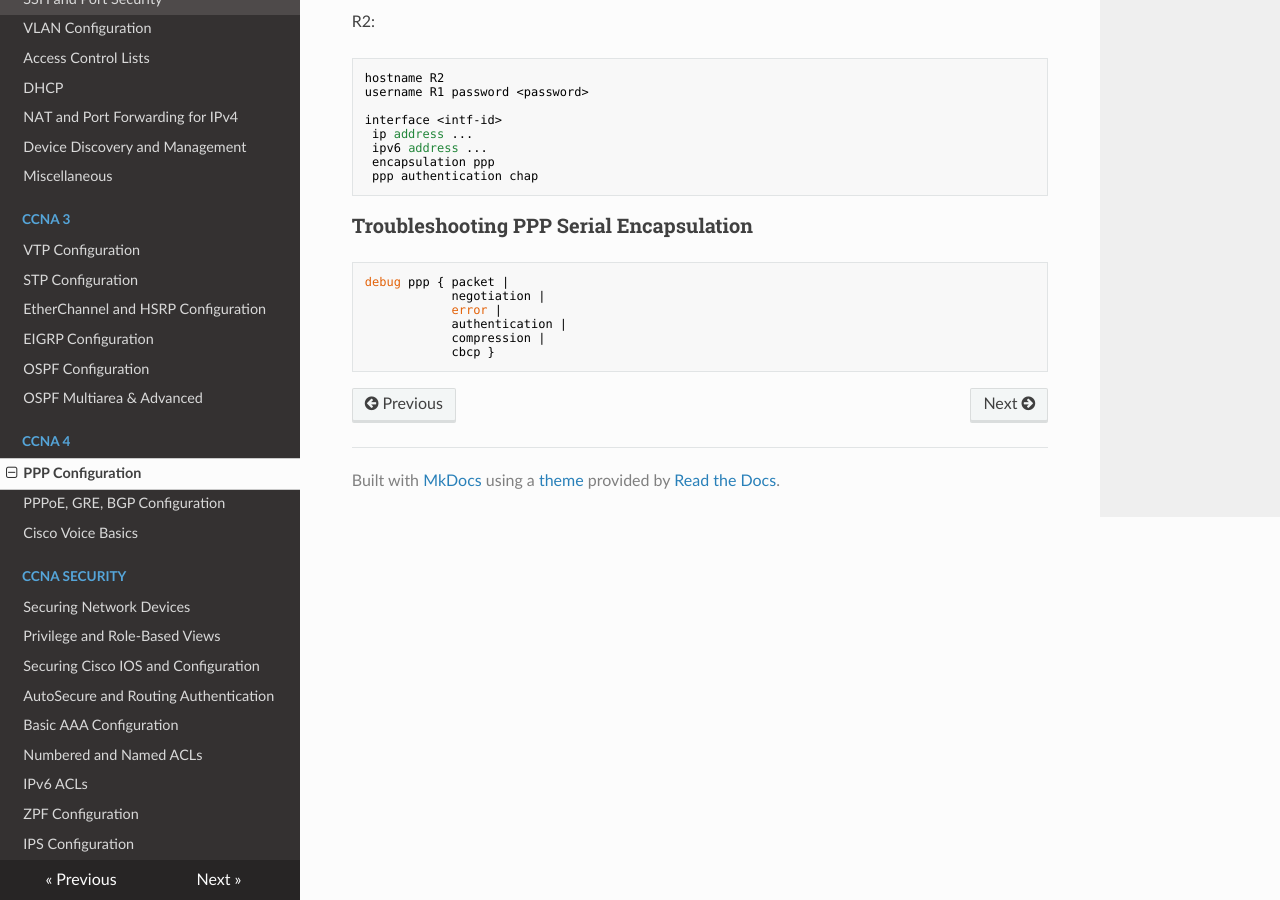
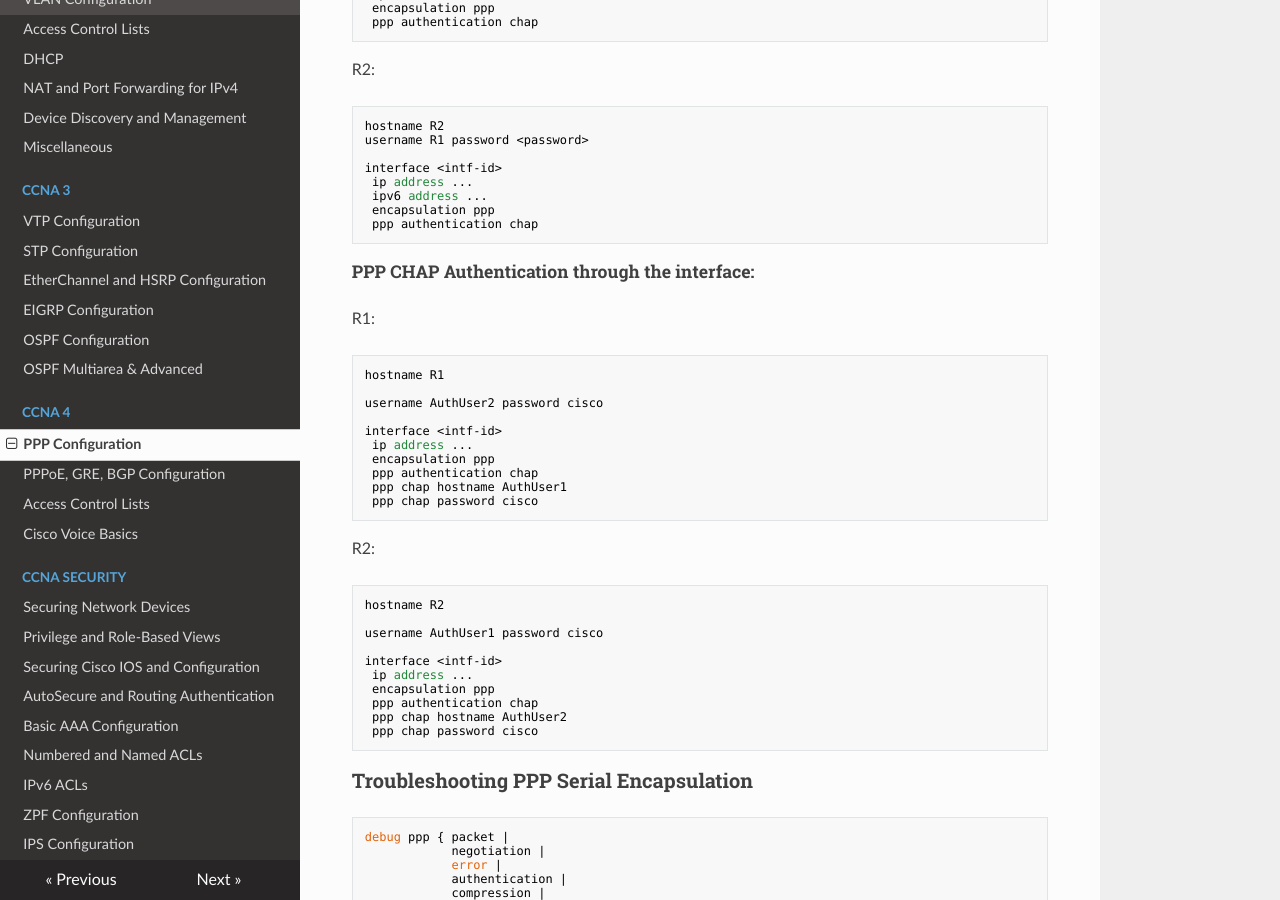
Before and after one commit to dotneko/ccna-ref, an MkDocs documentation site: the page built from docs/CCNA4/PPP_Configuration.md, in a window 1280 px wide and 900 px high, scrolled down 2061 px. Built offline with MkDocs 1.6.1, drawn with Linux system fonts in a browser that asks for light colours; nearby versions of some CDN libraries; old or Windows-style settings are respelled for this version of MkDocs; some of the changed text lies outside the part shown.

Commit message:
Minor fix and update

````diff
--- a/docs/CCNA4/PPP_Configuration.md
+++ b/docs/CCNA4/PPP_Configuration.md
@@ -33,7 +33,8 @@
   ppp quality <percentage>
 ```
 
-- Line will go down if the
+- Line will go down if the link quality percentage is not being maintained.
+- Link quality is calculated by comparing the total number of packets and bytes sent, to the total number of packets and bytes received by the destination node.
 
 ### PPP Multilink Configuration
 
@@ -122,6 +123,38 @@
  ppp authentication chap
 ```
 
+##### PPP CHAP Authentication through the interface:
+
+R1:
+
+```
+hostname R1
+
+username AuthUser2 password cisco
+
+interface <intf-id>
+ ip address ...
+ encapsulation ppp
+ ppp authentication chap
+ ppp chap hostname AuthUser1
+ ppp chap password cisco
+```
+
+R2:
+
+```
+hostname R2
+
+username AuthUser1 password cisco
+
+interface <intf-id>
+ ip address ...
+ encapsulation ppp
+ ppp authentication chap
+ ppp chap hostname AuthUser2
+ ppp chap password cisco
+```
+
 ### Troubleshooting PPP Serial Encapsulation
 
 ```
--- a/mkdocs.yml
+++ b/mkdocs.yml
@@ -26,6 +26,7 @@
 - CCNA 4:
     - 'PPP Configuration': 'CCNA4/PPP_Configuration.md'
     - 'PPPoE, GRE, BGP Configuration': 'CCNA4/PPPoE,GRE,BGP_Configuration.md'
+    - 'Access Control Lists': 'CCNA4/ACLs.md'
 - Cisco Voice Basics: 'Cisco_Voice-Notes.md'
 - CCNA Security:
     - 'Securing Network Devices': 'CCNAS/S02-1_Securing_Network_Devices.md'
````
Also changed, not shown: other parts of docs/CCNA4/PPP_Configuration.md (+1 -1 lines), docs/CCNA4/ACLs.md (added, +5 -0 lines), docs/CCNA4/PPPoE,GRE,BGP_Configuration.md (+7 -5 lines).
